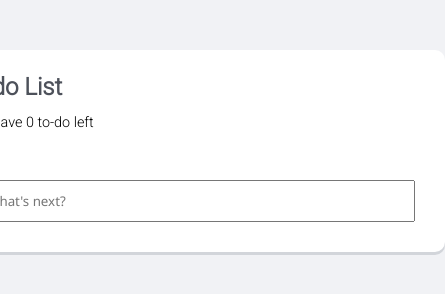
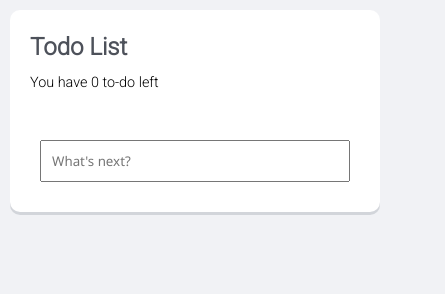
Before and after one commit to SJ22032003/functional-todo, a plain HTML site: page index.html in a window 390 px wide. Shown: the whole page, 445 px wide, since content can reach past the window. Drawn offline with nearby package versions, Linux system fonts and the light colour scheme.

Commit message:
completed

```diff
--- a/assets/style.css
+++ b/assets/style.css
@@ -101,3 +101,22 @@ body {
   font-family: 'Poppins', sans-serif;
   border: none;
 }
+
+/* ------------Responsive------ */
+
+@media screen and (max-width:480px) {
+  #app{
+    margin: 10px;
+  }
+  .todos{
+    width: 100%;
+  }
+}
+@media screen and (max-width:768px){
+  #app{
+    margin: 10px;
+  }
+  .todos{
+    width: 450%;
+  }
+}
--- a/index.html
+++ b/index.html
@@ -5,6 +5,10 @@
     <meta http-equiv="X-UA-Compatible" content="IE=edge">
     <meta name="viewport" content="width=device-width, initial-scale=1.0">
     <title>To-Do</title>
+    <link
+    rel="stylesheet"
+    href="https://cdnjs.cloudflare.com/ajax/libs/animate.css/4.1.1/animate.min.css"
+  />
     <link rel="stylesheet" href="https://use.fontawesome.com/releases/v5.15.4/css/all.css" integrity="sha384-DyZ88mC6Up2uqS4h/KRgHuoeGwBcD4Ng9SiP4dIRy0EXTlnuz47vAwmeGwVChigm" crossorigin="anonymous">
     <link rel="stylesheet" href="assets/style.css">
     <style>
--- a/src/script.js
+++ b/src/script.js
@@ -50,7 +50,6 @@ function renderTodos(todos){
             </li>
         `;
     });
-
     list.innerHTML = todoString;
     count.innerText = todos.filter(todo => !todo.complete).length;
     clear.style.display = todos.filter(todo => todo.complete).length?'block':'none';
```
